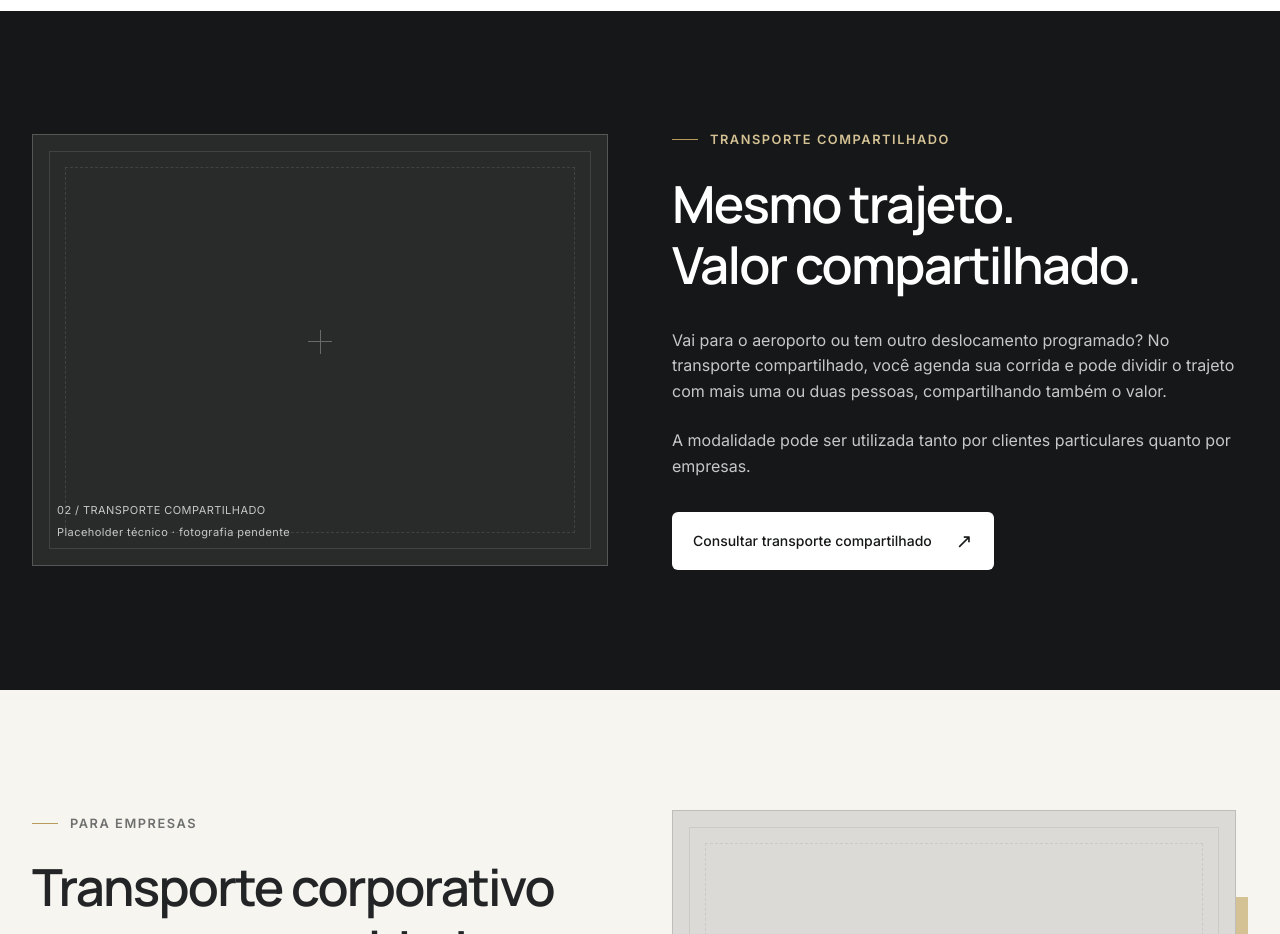
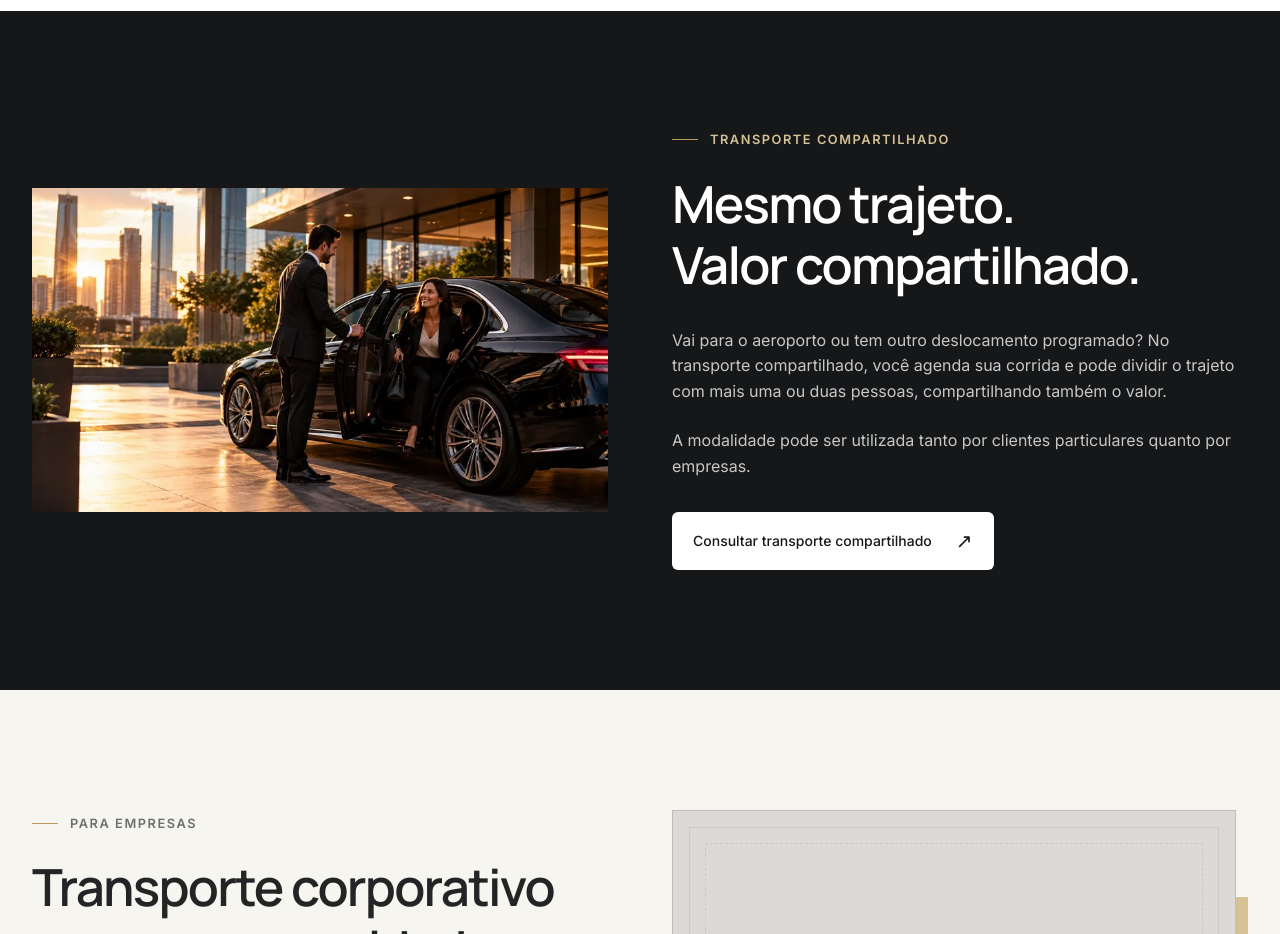
Before and after one commit to dborgesdev/autoexecutivo, a React (Vite) app: page / in a window 1280 px wide. Shown: the part 2480-3414 px from the top of the page. Built offline with nearby package versions, Linux system fonts and the light colour scheme.

Commit message:
feat: replace section placeholders with production images

```diff
--- a/src/sections/SharedTransportSection.tsx
+++ b/src/sections/SharedTransportSection.tsx
@@ -2,7 +2,7 @@ import { pageContent } from '../data/pageContent'
 import { Section } from '../components/Section'
 import { Eyebrow } from '../components/Eyebrow'
 import { WhatsAppLink } from '../components/WhatsAppLink'
-import { MediaPlaceholder } from '../components/MediaPlaceholder'
+import sharedTransportImage from '../assets/shared-transport.webp'
 
 export function SharedTransportSection() {
   const content = pageContent.shared
@@ -10,7 +10,9 @@ export function SharedTransportSection() {
     <Section id="compartilhado" labelledBy="shared-title" tone="dark" className="shared-section">
       <div className="split-grid split-grid--media-first">
         <div className="split-copy"><Eyebrow>{content.eyebrow}</Eyebrow><h2 id="shared-title">{content.heading}</h2><div className="prose">{content.paragraphs.map((text) => <p key={text}>{text}</p>)}</div><WhatsAppLink context="shared" variant="light">{content.cta}</WhatsAppLink></div>
-        <MediaPlaceholder slot="shared" />
+        <div className="section-media">
+          <img src={sharedTransportImage} alt="" loading="lazy" decoding="async" />
+        </div>
       </div>
     </Section>
   )
```
